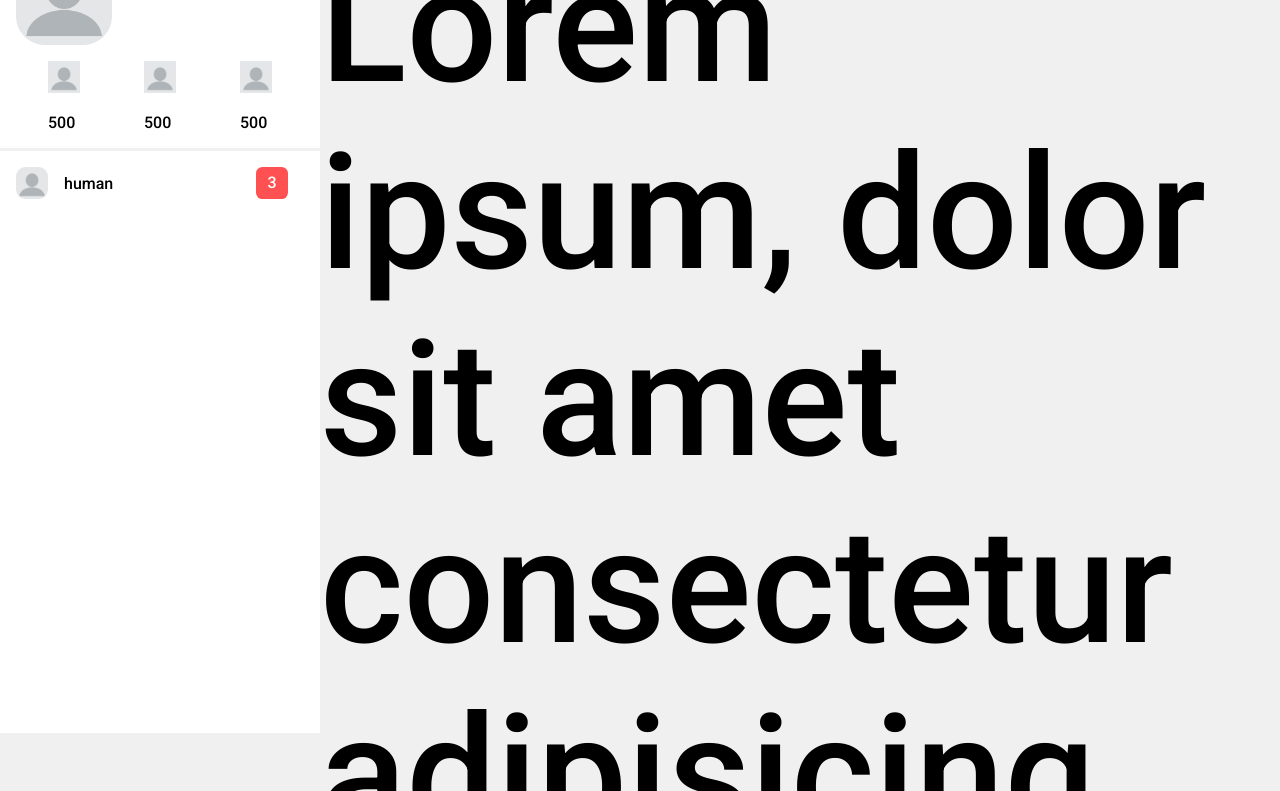
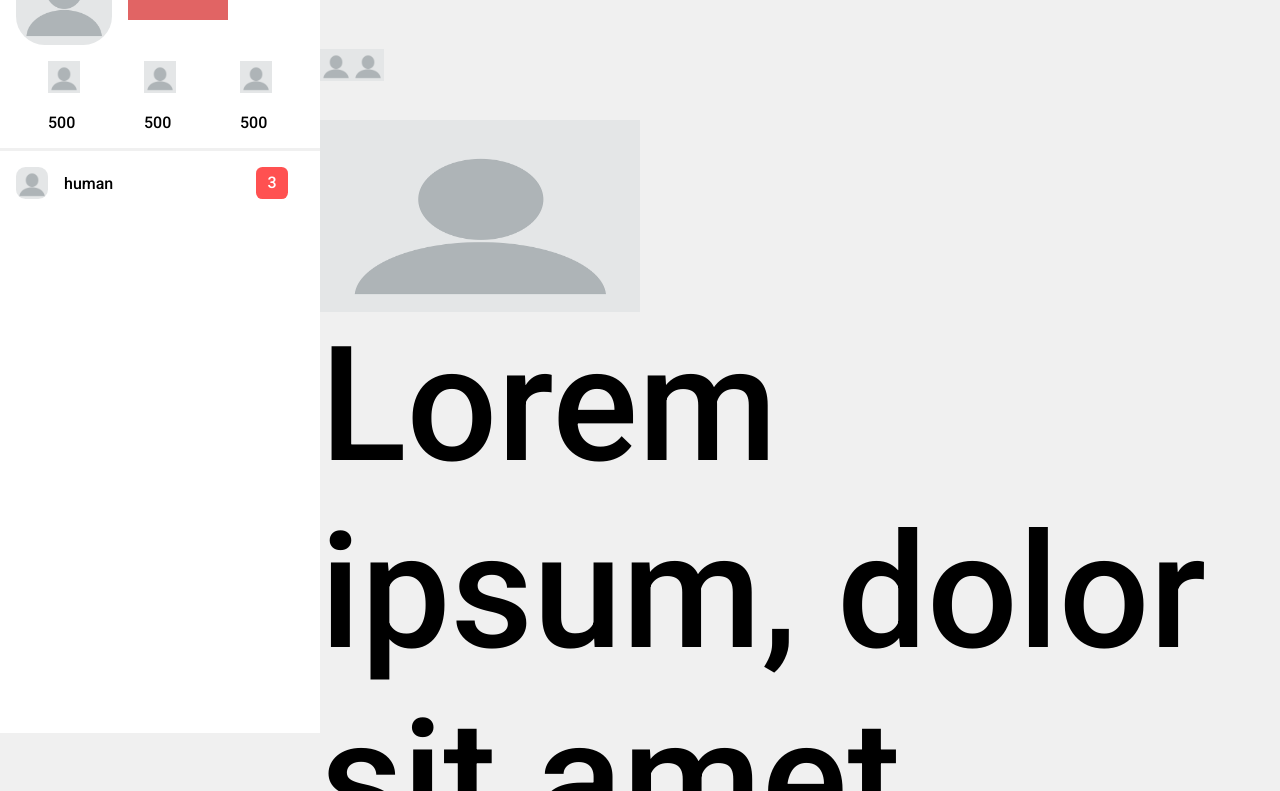
Before and after one commit to chamwhy/slog, a website: page public/index.html in a window 1280 px wide. Shown: the part 119-910 px from the top of the page. Drawn offline with Linux system fonts and the light colour scheme.

Commit message:
add slider

```diff
--- a/public/css/index.css
+++ b/public/css/index.css
@@ -92,3 +92,12 @@ li:hover {
 #followingUl li ::-webkit-scrollbar {
   width: 1rem;
 }
+.article {
+  width: 20rem;
+  height: 12rem;
+  background-image: url("../img/defualtUser.png");
+  background-size: 20rem 12rem;
+}
+.explain {
+  align-items: center;
+}
--- a/public/index.html
+++ b/public/index.html
@@ -66,11 +66,16 @@
       #username {
         font-size: 30px;
         font-weight: bold;
+        margin: 0;
+        padding-top: 2rem;
       }
       nav {
         width: 30rem;
         height: 80rem;
         flex-grow: 1;
+      }
+      #exp {
+        margin-top: 1rem;
       }
     </style>
   </head>
@@ -79,7 +84,7 @@
       <div class="flex menu themeColor noselect">
         <div class="left flex">
           <div id="logo">
-            <img class="small" src="../img/slogo.png" alt="slog" />
+            <img class="small" src="./img/slogo.png" alt="slog" />
           </div>
           <div class="menu-items flex">
             <a class="white pointer noline nolink" href="/">Home</a>
@@ -101,7 +106,7 @@
                 <img
                   id="profileImg"
                   class="profileImg middle"
-                  src="../img/defualtUser.png"
+                  src="./img/defualtUser.png"
                   alt="user"
                 />
                 <div class="explain">
@@ -117,7 +122,7 @@
                 <img
                   id=""
                   class="tiny"
-                  src="../img/defualtUser.png"
+                  src="./img/defualtUser.png"
                   alt="user"
                 />
                 <p>500</p>
@@ -126,7 +131,7 @@
                 <img
                   id=""
                   class="tiny"
-                  src="../img/defualtUser.png"
+                  src="./img/defualtUser.png"
                   alt="user"
                 />
                 <p>500</p>
@@ -135,7 +140,7 @@
                 <img
                   id=""
                   class="tiny"
-                  src="../img/defualtUser.png"
+                  src="./img/defualtUser.png"
                   alt="user"
                 />
                 <p>500</p>
@@ -147,7 +152,7 @@
               <a class="following flex noline nolink pointer">
                 <img
                   class="profileImg tiny"
-                  src="../img/defualtUser.png"
+                  src="./img/defualtUser.png"
                   alt=""
                 />
                 <div class="username">human</div>
@@ -157,6 +162,30 @@
           </ul>
         </div>
         <div class="section">
+          <div class="bannerContainer">
+            <div class="banner flex">
+              <div class="arrow">
+                <img
+                  id="leftArrow"
+                  class="tiny"
+                  src="./img/defualtUser.png"
+                  alt=""
+                />
+              </div>
+              <div class="bannerContent"></div>
+              <div class="arrow">
+                <img
+                  id="rightArrow"
+                  class="tiny"
+                  src="./img/defualtUser.png"
+                  alt=""
+                />
+              </div>
+            </div>
+            <div class="dotEf"></div>
+          </div>
+          <div class="article"></div>
+
           <div class="">
             Lorem ipsum, dolor sit amet consectetur adipisicing elit. Quod
             deleniti dolores quidem facere veniam ratione hic vel! Ea, sed,
--- a/public/js/index.js
+++ b/public/js/index.js
@@ -0,0 +1,34 @@
+function reset() {
+  for (let i = 0; i < 5; i++) {}
+}
+
+function init() {
+  reset();
+}
+init();
+
+const utils = {};
+
+utils.getUserInfo = () => {
+  //get user info
+  const user = {
+    username: "chamwhy",
+    lv: 4,
+    exp: 69,
+    followings: 34,
+    followers: 52,
+  };
+
+  const expslider = document.querySelector("#expslider");
+  let slider = document.createElement("canvas");
+  const ctx = slider.getContext("2d");
+  ctx.canvas.width = 100;
+  ctx.canvas.height = 20;
+  ctx.fillStyle = "black";
+  ctx.fillRect(0, 0, 500, 20);
+  ctx.fillStyle = "rgb(225, 100, 100)";
+  ctx.fillRect(0, 0, (500 / 100) * user.exp, 20);
+  expslider.appendChild(slider);
+};
+
+utils.getUserInfo();
```
Also changed, not shown: config/routes.js (added, +11 -0 lines), public/img/defualtUser.png (renamed from img/defualtUser.png), public/img/slogo.png (renamed from img/slogo.png).
